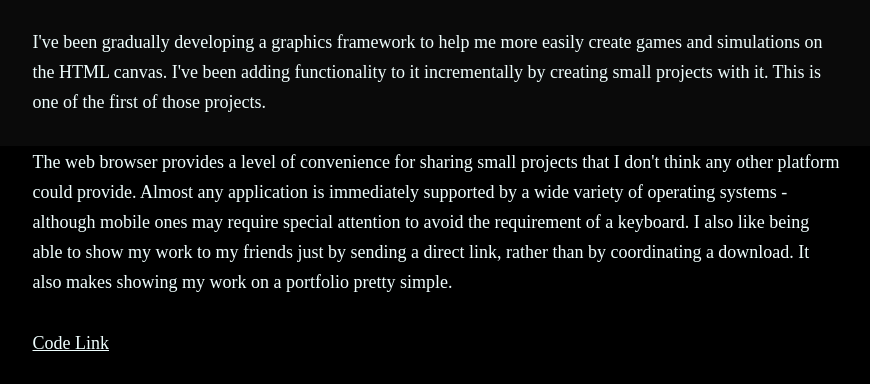
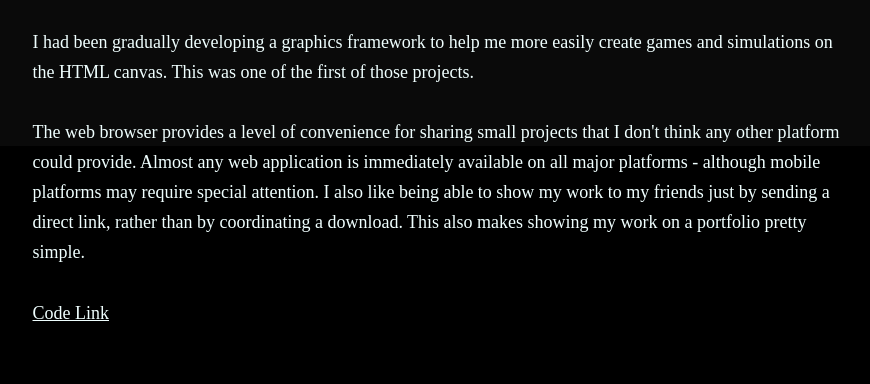
Before and after one commit to DylanSOldham/js-tetris, a website with bundled scripts: page client/index.html in a window 1280 px wide. Shown: the part 662-1046 px from the top of the page, without its empty margins (203-1073 px from the left). After the commit the page ends 1016 px from the top, so only its background shows below. Built offline with nearby package versions, Linux system fonts and the light colour scheme.

Commit message:
Redid description text

```diff
--- a/client/index.html
+++ b/client/index.html
@@ -26,18 +26,16 @@
             </div>
             <p class="centered">Context: <a href="https://en.wikipedia.org/wiki/Tetris">Tetris</a></p>
             <p>
-                I've been gradually developing a graphics framework to help me more easily
-                create games and simulations on the HTML canvas. I've been adding functionality
-                to it incrementally by creating small projects with it. This is one of the first of
+                I had been gradually developing a graphics framework to help me more easily
+                create games and simulations on the HTML canvas. This was one of the first of
                 those projects.
             </p>
             <p>
                 The web browser provides a level of convenience for sharing small projects that I
-                don't think any other platform could provide. Almost any application is immediately
-                supported by a wide variety of operating systems - although mobile ones may require
-                special attention to avoid the requirement of a keyboard.
+                don't think any other platform could provide. Almost any web application is immediately
+                available on all major platforms - although mobile platforms may require special attention.
                 I also like being able to show my work to my friends just by sending a direct link,
-                rather than by coordinating a download. It also makes showing my work on a portfolio
+                rather than by coordinating a download. This also makes showing my work on a portfolio
                 pretty simple.
             </p>
             <p>
```
